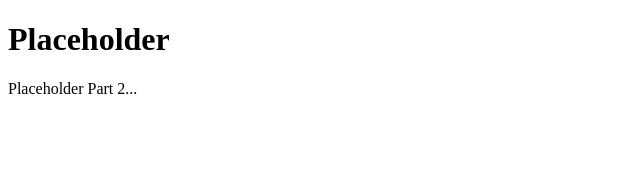
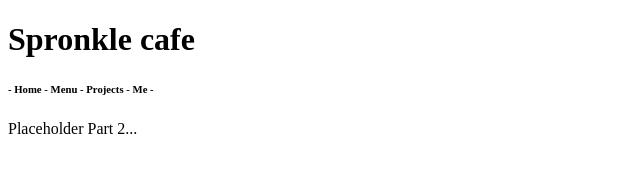
Before and after one commit to Spronk77/spronkle-cafe, a plain HTML site: page index.html in a window 1280 px wide. Shown: the whole page, without its empty margins (0-640 px from the left). Drawn offline with Linux system fonts and the light colour scheme.

Commit message:
Update index.html

```diff
--- a/index.html
+++ b/index.html
@@ -3,11 +3,13 @@
 <head>
   <link rel="stylesheet" href="styles.css">
 </head>
-
+<header>
+  <h1 class="mainTitle">Spronkle cafe</h1>
+  <div class="navbar">
+    <h6 class="links">- Home - Menu - Projects - Me -</h6>
+  </div>
+</header>
 <body>
-
-<h1>Placeholder</h1>
-<p>Placeholder Part 2...</p>
-
+<p class="bodyText">Placeholder Part 2...</p>
 </body>
 </html>
```
